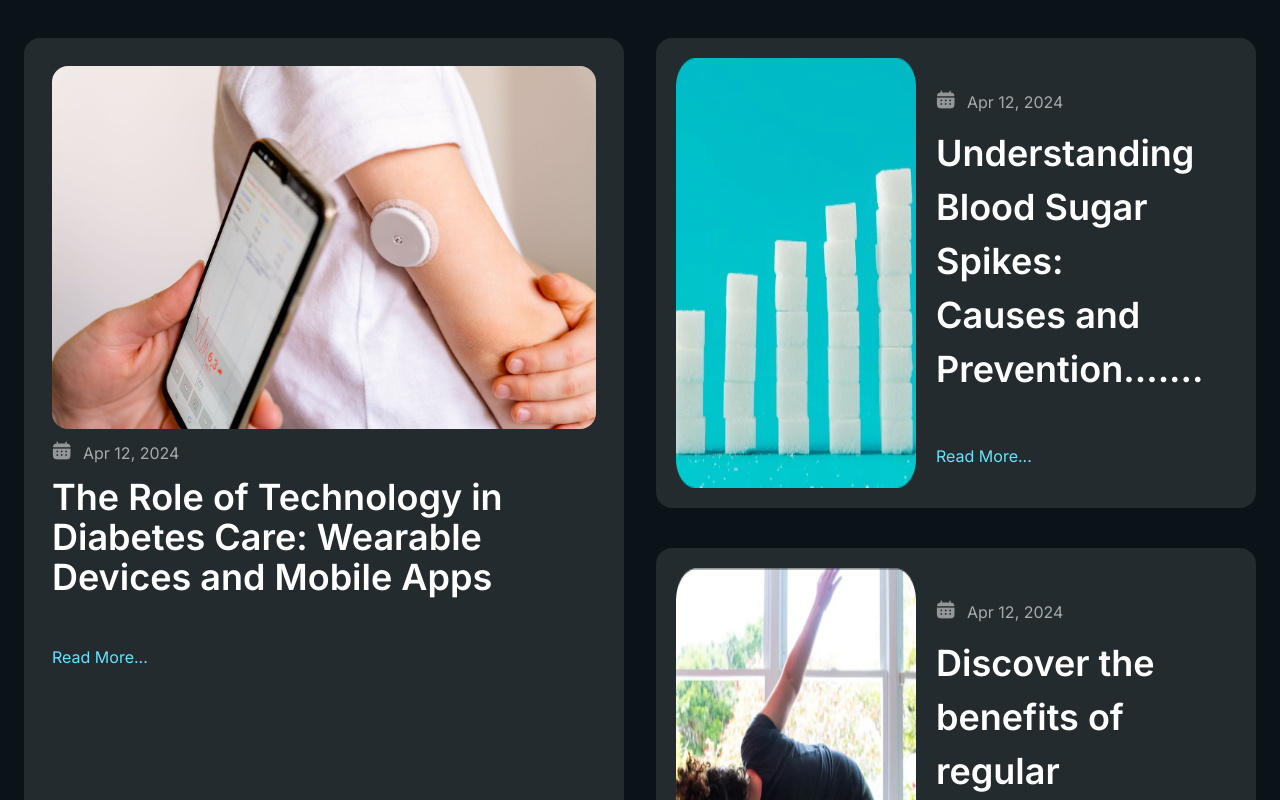
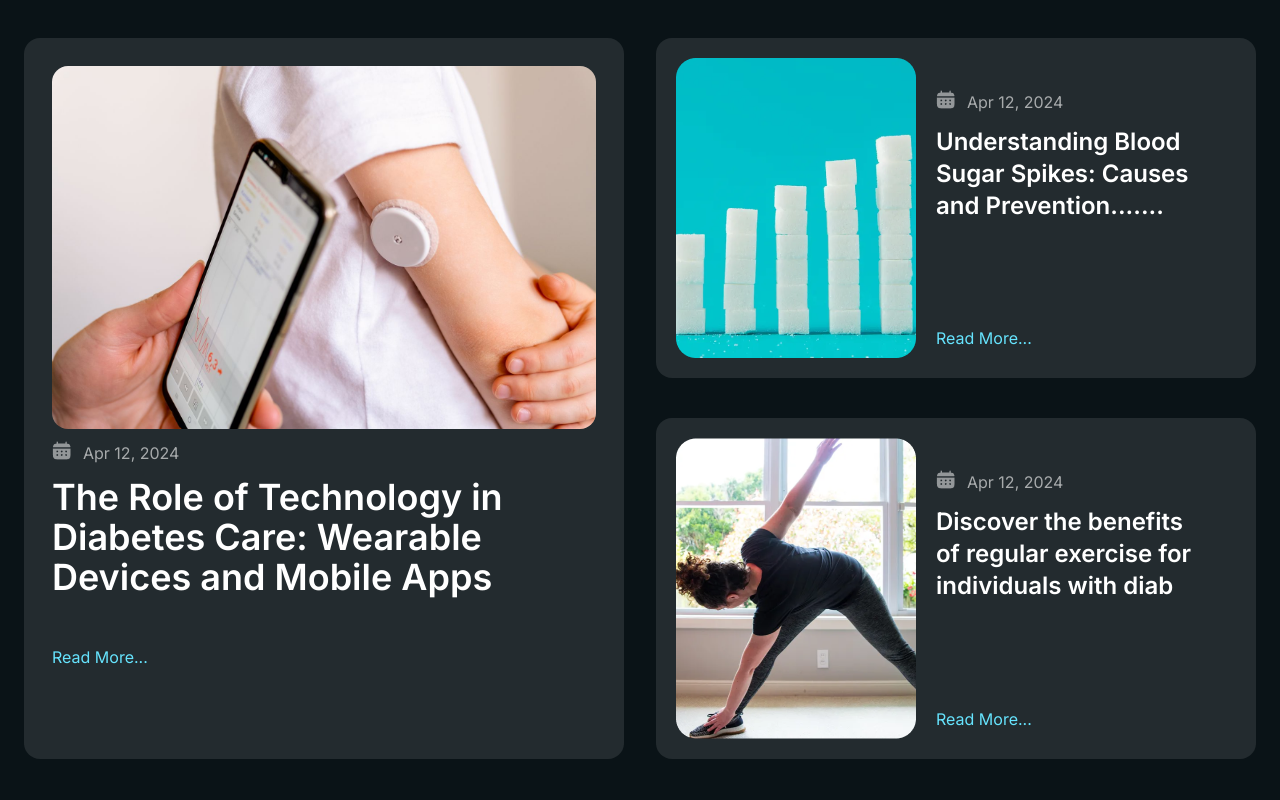
Before and after one commit to HuzaifaBinShahid/Sokar, a Next.js app: page /Home in a window 1280 px wide. Shown: the part 5860-6660 px from the top of the page. Built offline with nearby package versions, Linux system fonts and the light colour scheme.

Commit message:
blogs responsive issues fixed

```diff
--- a/src/app/Components/Home/Blogs.tsx
+++ b/src/app/Components/Home/Blogs.tsx
@@ -40,7 +40,7 @@ const Blogs = () => {
                             <span><Image src={calender} alt='calender' /></span><span className='text-paragraph mx-3'>Apr 12, 2024</span>
                         </div>
 
-                        <h3 className='lg:text-4xl xs:text-xl leading-normal font-semibold'>The Role of Technology in Diabetes Care: Wearable Devices and Mobile Apps</h3>
+                        <h3 className=' lg:text-4xl xs:text-xl leading-normal font-semibold'>The Role of Technology in Diabetes Care: Wearable Devices and Mobile Apps</h3>
                         <p className='text-colortag mt-12'>Read More...</p>
                     </div>
 
@@ -49,16 +49,16 @@ const Blogs = () => {
                             <Image
                                 src={blog2}
                                 alt='blog-image'
-                                className='rounded-2xl w-3/6 p-5'
+                                className='rounded-2xl xl:w-10/12 p-5'
                             />
 
-                            <div className="content flex-col py-10">
+                            <div className="content flex-col py-10 relative">
                                 <div className="date flex my-3">
                                     <span><Image src={calender} alt='calender' /></span><span className='text-paragraph mx-3'>Apr 12, 2024</span>
                                 </div>
 
-                                <h3 className='text-4xl leading-normal font-semibold w-5/6'>Understanding Blood Sugar Spikes: Causes and Prevention.......</h3>
-                                <p className='text-colortag mt-12'>Read More...</p>
+                                <h3 className='2xl:text-4xl lg:text-2xl leading-normal font-semibold w-5/6'>Understanding Blood Sugar Spikes: Causes and Prevention.......</h3>
+                                <p className='text-colortag mt-12 absolute bottom-7'>Read More...</p>
                             </div>
                         </div>
 
@@ -66,16 +66,16 @@ const Blogs = () => {
                             <Image
                                 src={blog3}
                                 alt='blog-image'
-                                className='rounded-2xl w-3/6 p-5 '
+                                className='rounded-2xl  xl:w-10/12 p-5 '
                             />
 
-                            <div className="content flex-col py-10">
+                            <div className="content flex-col py-10 relative">
                                 <div className="date flex my-3">
                                     <span><Image src={calender} alt='calender' /></span><span className='text-paragraph mx-3'>Apr 12, 2024</span>
                                 </div>
 
-                                <h3 className='text-4xl leading-normal font-semibold w-5/6'>Discover the benefits of regular exercise for individuals with diab</h3>
-                                <p className='text-colortag mt-12'>Read More...</p>
+                                <h3 className='2xl:text-4xl lg:text-2xl leading-normal font-semibold w-5/6'>Discover the benefits of regular exercise for individuals with diab</h3>
+                                <p className='text-colortag mt-12 absolute bottom-7'>Read More...</p>
                             </div>
                         </div>
                     </div>
--- a/src/app/common_views/ContactUs.tsx
+++ b/src/app/common_views/ContactUs.tsx
@@ -39,7 +39,7 @@ const ContactUs = () => {
                         </div>
                     </div>
 
-                    <div className="image w-3/6 lg:block xs:hidden">
+                    <div className="image xl:w-3/6 lg:w-full lg:block xs:hidden">
                         <Image src={contactusimage} alt='contact us image' className='w-full' />
                     </div>
                 </div>
```
